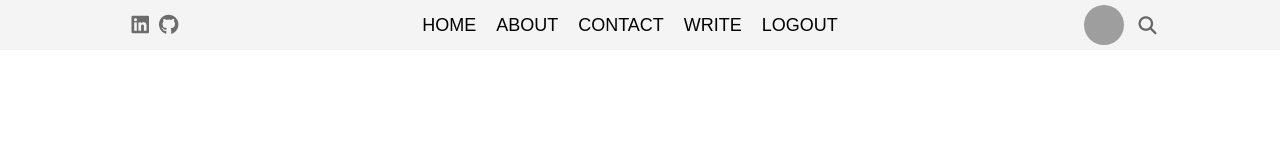
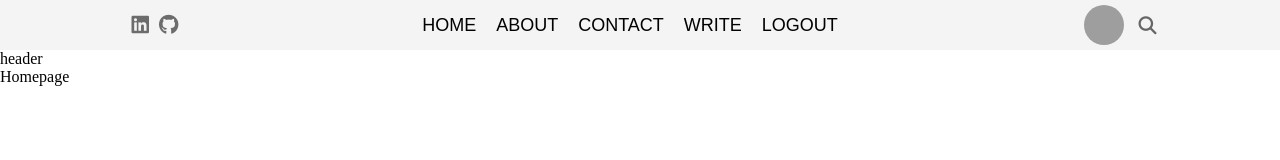
Before and after one commit to Jonghan-park/jonghan_blog, a React (Create React App) app in the folder client/: page / in a window 1280 px wide. Shown: the top 160 px of the page. Built offline with nearby package versions, Linux system fonts and the light colour scheme; grey boxes are pictures that could not be loaded; a web font is replaced by a local one.

Commit message:
Create header and home

```diff
--- a/client/src/App.js
+++ b/client/src/App.js
@@ -1,9 +1,11 @@
+import Home from "./pages/home/Home";
 import Navbar from "./components/Navbar/Navbar";
 
 function App() {
   return (
     <div className="App">
       <Navbar />
+      <Home />
     </div>
   );
 }
--- /dev/null
+++ b/client/src/components/Header/Header.js
@@ -0,0 +1,8 @@
+import React from "react";
+import "./header.css";
+
+function Header() {
+  return <div className="header">header</div>;
+}
+
+export default Header;
--- /dev/null
+++ b/client/src/pages/home/Home.js
@@ -0,0 +1,14 @@
+import React from "react";
+import Header from "../../components/Header/Header";
+import "./home.css";
+
+const Home = () => {
+  return (
+    <div className="home">
+      <Header />
+      Homepage
+    </div>
+  );
+};
+
+export default Home;
```
Also changed, not shown: client/src/components/Header/header.css (added), client/src/pages/home/home.css (added).
